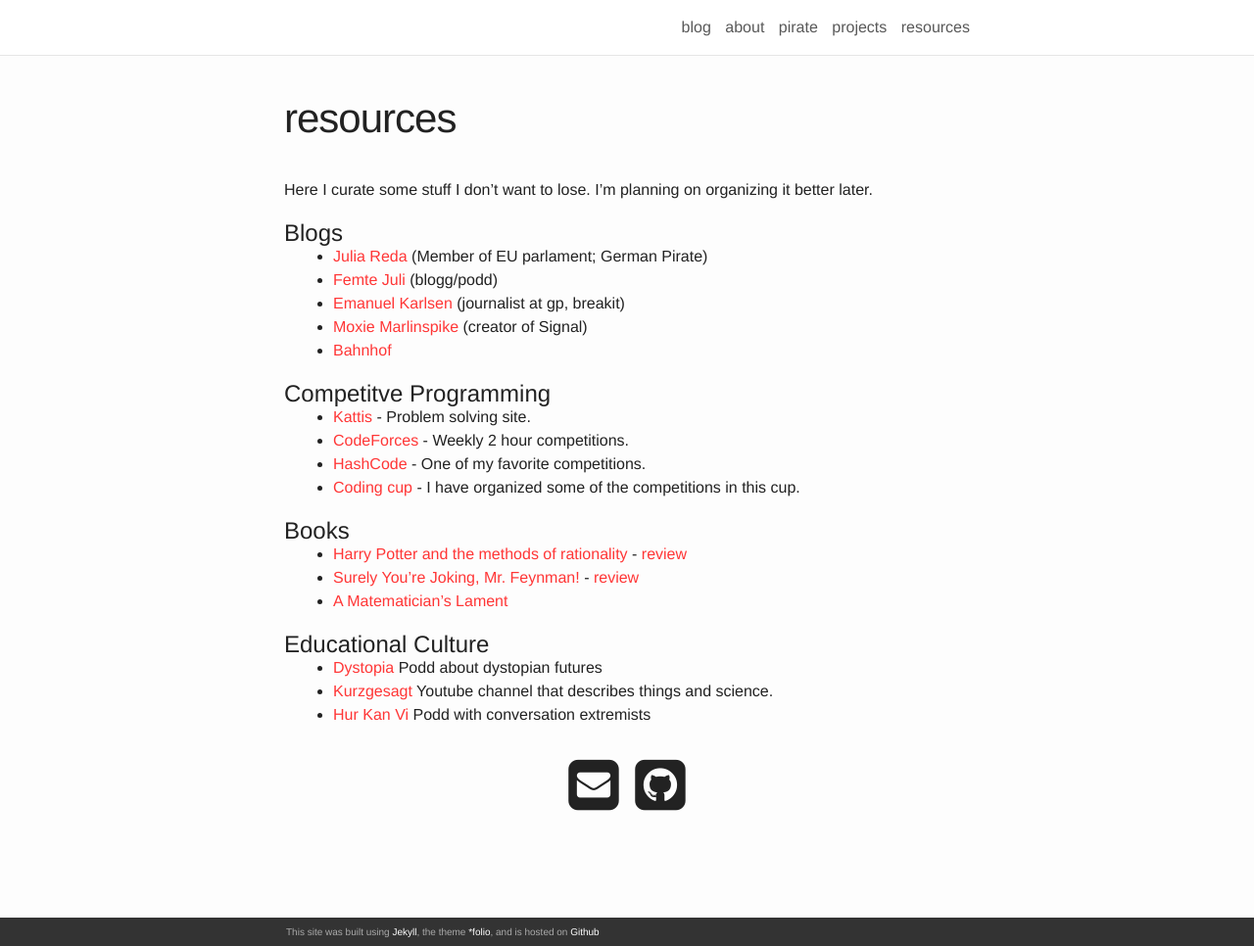
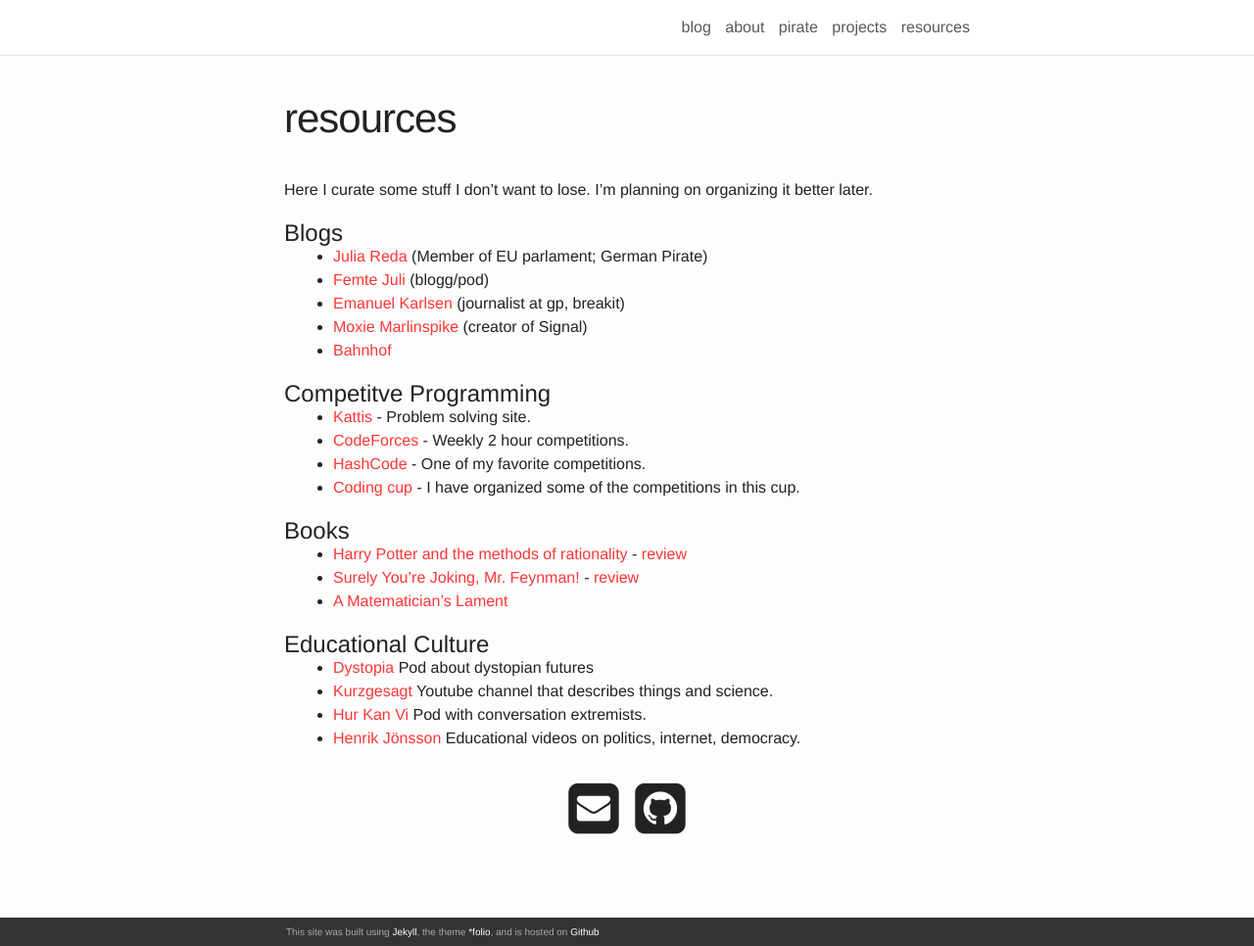
Before and after one commit to exoji2e/exoji2e.github.com, a Jekyll site: the page built from resources.md, in a window 1280 px wide and 966 px high. Shown: the whole window at 98% size. Built offline with Jekyll 4.4.1, drawn with Linux system fonts in a browser that asks for light colours; nearby versions of some CDN libraries.

Commit message:
add HJ to resources

```diff
--- a/resources.md
+++ b/resources.md
@@ -8,7 +8,7 @@
 # Blogs
 
 - [Julia Reda](https://juliareda.eu/en) (Member of EU parlament; German Pirate)
-- [Femte Juli](https://femtejuli.se/) (blogg/podd)
+- [Femte Juli](https://femtejuli.se/) (blogg/pod)
 - [Emanuel Karlsen](https://emanuelkarlsten.se/) (journalist at gp, breakit)
 - [Moxie Marlinspike](https://moxie.org/) (creator of Signal)
 - [Bahnhof](https://www.bahnhof.se/press)
@@ -27,6 +27,7 @@
 - [A Matematician's Lament](https://www.maa.org/external_archive/devlin/LockhartsLament.pdf)
 
 # Educational Culture
-- [Dystopia](https://sverigesradio.se/dystopia) Podd about dystopian futures
+- [Dystopia](https://sverigesradio.se/dystopia) Pod about dystopian futures
 - [Kurzgesagt](https://www.youtube.com/user/Kurzgesagt) Youtube channel that describes things and science.
-- [Hur Kan Vi](https://www.youtube.com/channel/UCXOYvJ4jo7g3OsvgS2KVP6A) Podd with conversation extremists
+- [Hur Kan Vi](https://www.youtube.com/channel/UCXOYvJ4jo7g3OsvgS2KVP6A) Pod with conversation extremists.
+- [Henrik Jönsson](https://www.youtube.com/channel/UCQmwkvc1eVuIfxjIq6JvWtg) Educational videos on politics, internet, democracy.
```
